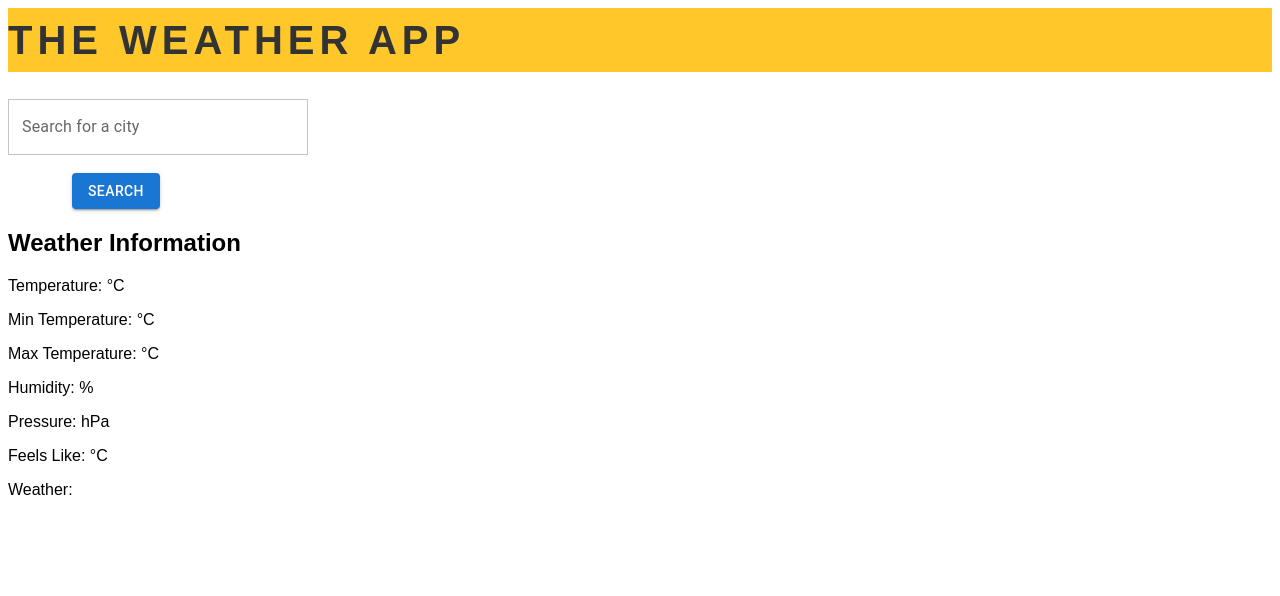
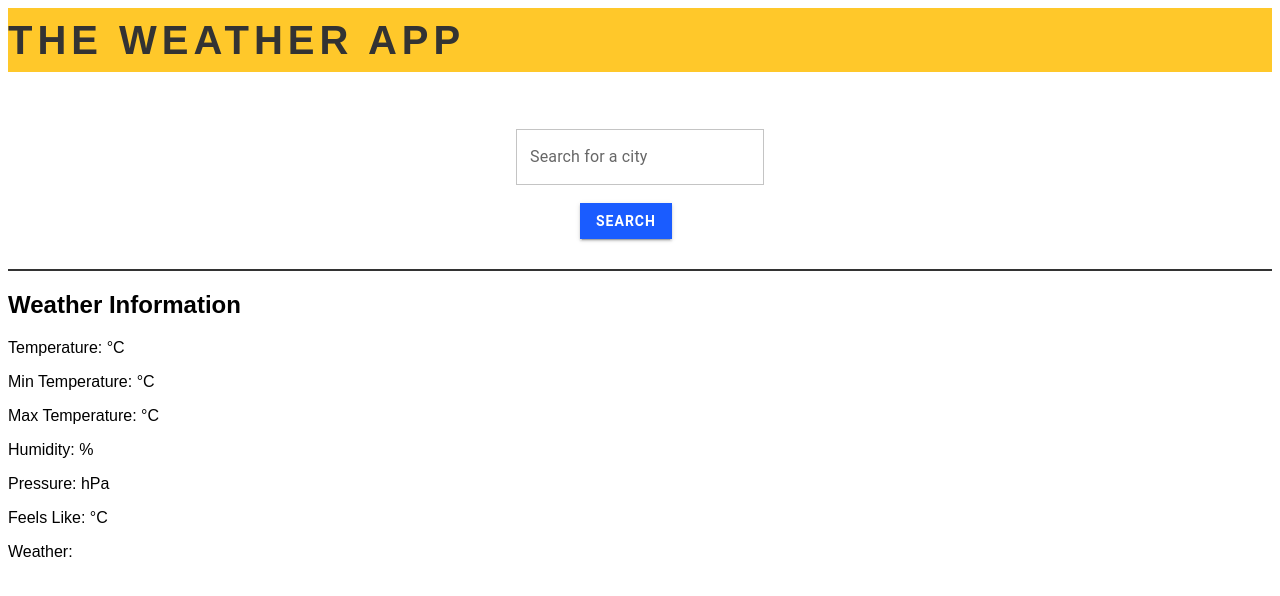
Before and after one commit to SnehalGaikwad-04/100Days-MERN, a React (Vite) app in the folder Day-67 Material UI/WeatherApp/: page / in a window 1280 px wide. Shown: the top 596 px of the page. Built offline with nearby package versions, Linux system fonts and the light colour scheme.

Commit message:
Update SearchBox.jsx

```diff
--- a/Day-67 Material UI/WeatherApp/src/SearchBox.jsx
+++ b/Day-67 Material UI/WeatherApp/src/SearchBox.jsx
@@ -1,9 +1,8 @@
-import Box from "@mui/material/Box";
 import TextField from "@mui/material/TextField";
 import Button from "@mui/material/Button";
 import Autocomplete from "@mui/material/Autocomplete";
 import * as React from "react";
-import InfoBox from "./InfoBox";
+import "./WeatherApp.css";
 
 export default function SearchBox({ updateInfo }) {
   let [city, setCity] = React.useState("");
@@ -54,7 +53,7 @@ export default function SearchBox({ updateInfo }) {
   };
 
   return (
-    <div>
+    <div className="searchbox">
       <form action="" onSubmit={handleSubmit}>
         <TextField
           id="city"
@@ -66,6 +65,7 @@ export default function SearchBox({ updateInfo }) {
         <br />
         <br />
         <Button
+          id="search-btn"
           variant="contained"
           style={{ marginLeft: "4rem" }}
           type="submit"
```
